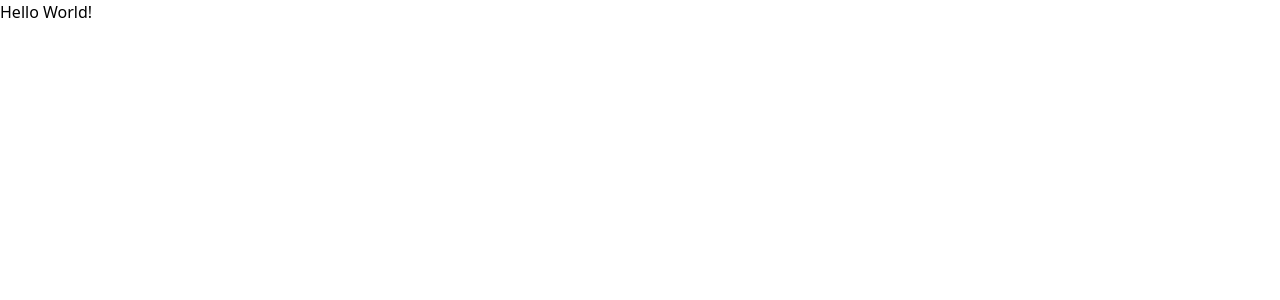
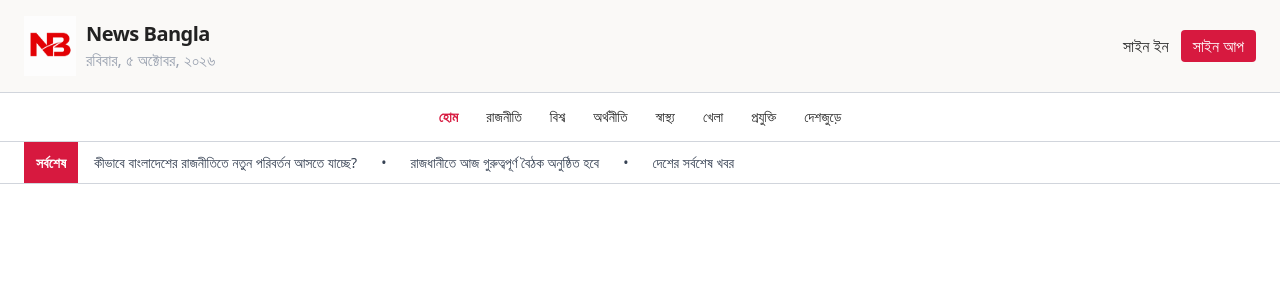
Before and after one commit to rehat2007/News_Bangla, a Next.js app: page / in a window 1280 px wide. Shown: the top 300 px of the page. Built offline with nearby package versions, Linux system fonts and the light colour scheme.

Commit message:
Add Navbar component and integrate into RootLayout; update Home page

```diff
--- a/app/layout.tsx
+++ b/app/layout.tsx
@@ -1,6 +1,7 @@
 import type { Metadata } from "next";
 import { Geist, Geist_Mono } from "next/font/google";
 import "./globals.css";
+import Nabbar from "@/components/Nabbar";
 
 const geistSans = Geist({
   variable: "--font-geist-sans",
@@ -24,7 +25,10 @@ export default function RootLayout({ children }: LayoutProps<"/">) {
       className={`${geistSans.variable} ${geistMono.variable} h-full antialiased`}
     >
       <body className="min-h-full flex flex-col">
-        {children}
+        <Nabbar/>
+        <main>
+         {children}
+        </main>
       </body>
     </html>
   );
--- a/app/page.tsx
+++ b/app/page.tsx
@@ -3,7 +3,7 @@ import Image from "next/image";
 export default function Home() {
   return (
     <div>
-          Hello World!
+
     </div>
   );
 }
--- /dev/null
+++ b/components/Nabbar.tsx
@@ -0,0 +1,125 @@
+"use client";
+import Link from "next/link";
+import Image from "next/image";
+
+const Navbar = () => {
+    const menuItems = [
+        "হোম",
+        "রাজনীতি",
+        "বিশ্ব",
+        "অর্থনীতি",
+        "স্বাস্থ্য",
+        "খেলা",
+        "প্রযুক্তি",
+        "দেশজুড়ে",
+    ];
+
+    return (
+        <header className="w-full border-b border-gray-300 bg-[#faf9f7]">
+            {/* ================= BRAND AREA ================= */}
+            <div className="border-b border-gray-300 bg-[#faf9f7]">
+                <div className="mx-auto flex max-w-7xl items-center justify-between px-4 py-4 sm:px-6">
+
+                    {/* Logo */}
+                    <Link
+                        href="/"
+                        className="flex items-center gap-2.5"
+                    >
+                        <Image
+                            src="/NB_Logo.png"
+                            width={500}
+                            height={500}
+                            alt="Picture of the author"
+                            className="h-15 w-13"
+                        />
+
+                        <div>
+                                                     <p className="text-lg font-bold tracking-tight text-[#222] sm:text-xl">
+                            News Bangla
+                        </p>
+                        <p className="text-gray-400">
+                        রবিবার, ৫ অক্টোবর, ২০২৬
+                        </p>
+                        </div>
+
+                    </Link>
+
+                    {/* Right information */}
+                    <div className="flex items-center gap-3">
+                        <button className="hidden sm:block font-medium text-[#252525] hover:text-[#d7193f]">
+                            সাইন ইন
+
+                        </button>
+
+                        <button className="rounded-sm bg-[#d7193f] text-white px-3 py-1 font-medium hover:bg-[#c01134]">
+                            সাইন আপ
+                        </button>
+                    </div>
+
+                </div>
+            </div>
+
+            {/* ================= MAIN NAVIGATION ================= */}
+            <div className="border-b border-gray-300 bg-white">
+                <div className="mx-auto flex max-w-7xl items-center px-4 sm:px-6">
+
+                    {/* Scrollable menu on mobile */}
+                    <nav className="flex w-full text-[16px] justify-center items-center gap-7 overflow-x-auto whitespace-nowrap py-3.5 scrollbar-hide sm:gap-7">
+                        {menuItems.map((item, index) => (
+                            <Link
+                                key={item}
+                                href="#"
+                                className={`text-sm transition-colors ${index === 0
+                                    ? "font-bold text-[#d7193f]"
+                                    : "font-medium text-[#252525] hover:text-[#d7193f]"
+                                    }`}
+                            >
+                                {item}
+                            </Link>
+                        ))}
+                    </nav>
+
+                </div>
+            </div>
+
+            {/* ================= BREAKING NEWS ================= */}
+            <div className="bg-white">
+                <div className="mx-auto flex max-w-7xl items-center px-4 sm:px-6">
+
+                    {/* Breaking badge */}
+                    <div className="shrink-0 bg-[#d7193f] px-3 py-2.5 text-[14px] font-bold text-white">
+                        সর্বশেষ
+                    </div>
+
+                    {/* News text */}
+                    <div className="min-w-0 overflow-hidden py-1">
+                        <div className="flex items-center gap-6 whitespace-nowrap px-4 py-1.5 text-[14px] text-gray-700">
+                            <span>
+                                কীভাবে বাংলাদেশের রাজনীতিতে নতুন পরিবর্তন আসতে যাচ্ছে?
+                            </span>
+
+                            <span className="hidden sm:inline">
+                                •
+                            </span>
+
+                            <span className="hidden sm:inline">
+                                রাজধানীতে আজ গুরুত্বপূর্ণ বৈঠক অনুষ্ঠিত হবে
+                            </span>
+
+                            <span className="hidden md:inline">
+                                •
+                            </span>
+
+                            <span className="hidden md:inline">
+                                দেশের সর্বশেষ খবর
+                            </span>
+                        </div>
+                    </div>
+
+                </div>
+            </div>
+        </header>
+    );
+};
+
+export default Navbar;
```
Also changed, not shown: public/NB_Logo.png (added).
